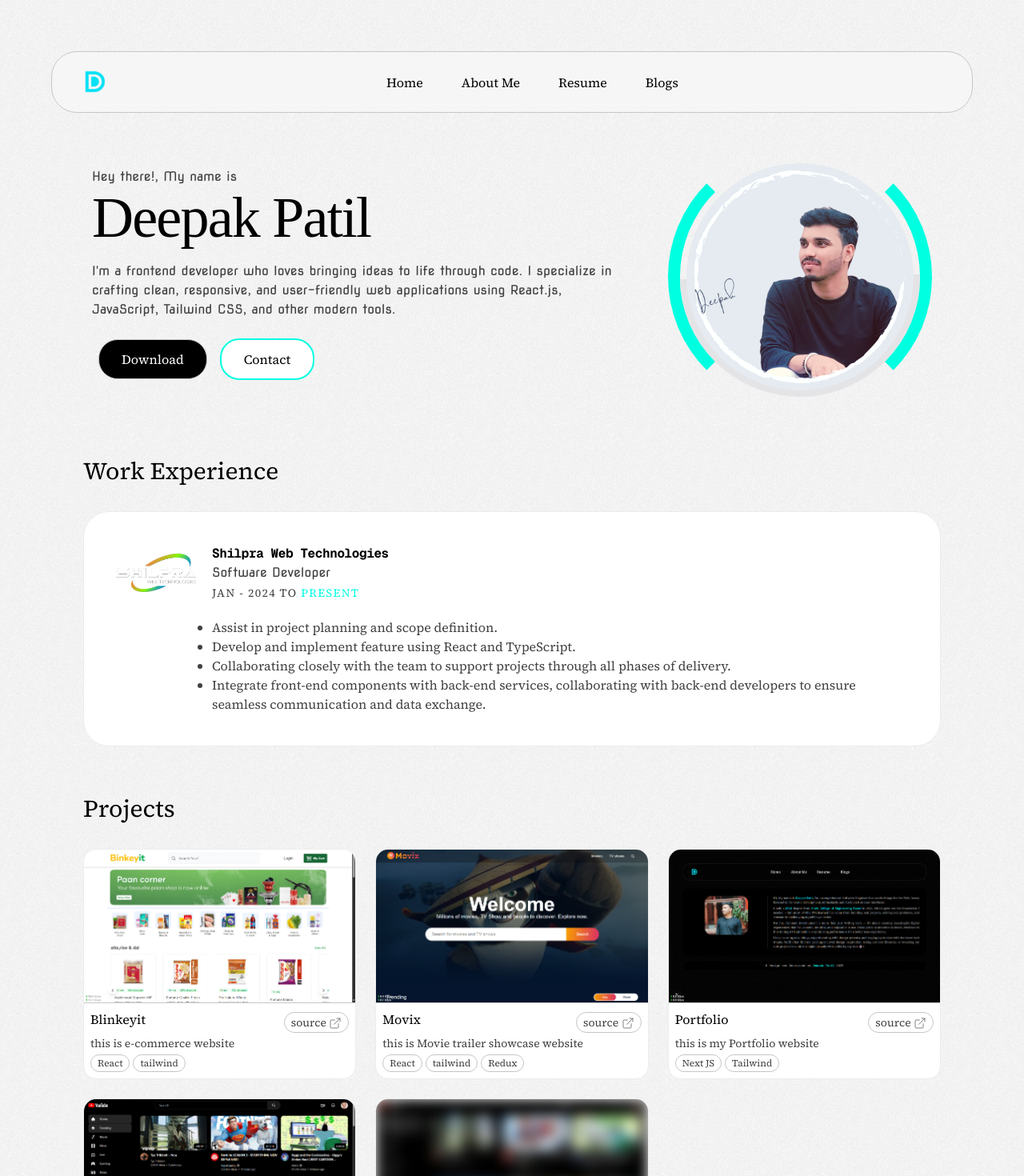
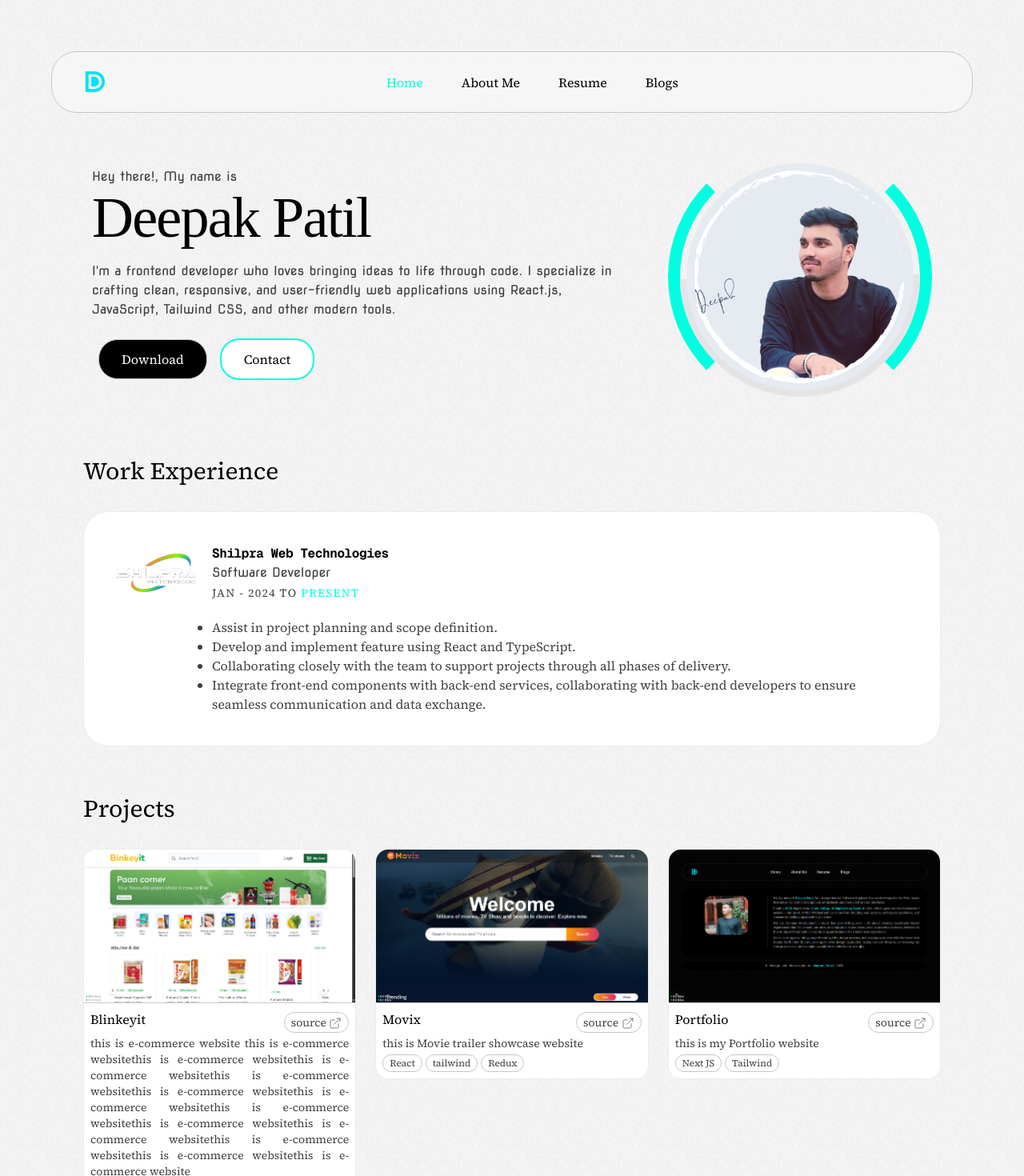
Before and after one commit to deepakpatil9850/my-portfolio, a Next.js app: page / in a window 1280 px wide. Shown: the top 1470 px of the page at 80% size. Built offline with nearby package versions, Linux system fonts and the light colour scheme; no server answers; a web font is replaced by a local one.

Commit message:
active navlink

```diff
--- a/package.json
+++ b/package.json
@@ -11,7 +11,6 @@
   "dependencies": {
     "lucide-react": "^0.511.0",
     "next": "15.3.2",
-    "pdfjs-dist": "^5.3.31",
     "react": "^19.0.0",
     "react-dom": "^19.0.0",
     "react-pdf": "^9.2.1"
@@ -26,7 +25,6 @@
     "eslint": "^9",
     "eslint-config-next": "15.3.2",
     "tailwindcss": "^4",
-    "typescript": "^5",
-    "worker-loader": "^3.0.8"
+    "typescript": "^5"
   }
 }
--- /dev/null
+++ b/src/app/components/NavLink.tsx
@@ -0,0 +1,29 @@
+"use client";
+import Link from "next/link";
+import {usePathname} from "next/navigation";
+import React from "react";
+
+type NavLinkProps = {
+  href: string;
+  children: React.ReactNode;
+  onClick?: () => void;
+};
+
+function NavLink({href, children, onClick}: NavLinkProps) {
+  const pathname = usePathname();
+  const isActive = pathname === href;
+
+  return (
+    <Link
+      href={href}
+      onClick={onClick}
+      className={
+        isActive ? "text-theme" : " " + " hover:text-theme duration-300"
+      }
+    >
+      {children}
+    </Link>
+  );
+}
+
+export default NavLink;
--- a/src/app/components/header/Header.tsx
+++ b/src/app/components/header/Header.tsx
@@ -4,9 +4,11 @@
 import Image from "next/image";
 import Link from "next/link";
 import React, {useState} from "react";
+import NavLink from "../NavLink";
 
 const Header = () => {
   const [showMenu, setShowMenu] = useState(false);
+
   const handleMenuClick = () => {
     setShowMenu((prev) => !prev);
   };
@@ -34,14 +36,9 @@
       <div className="sm:block hidden">
         <ul className="flex gap-x-12">
           {menuList.map(({name, pageLink}) => (
-            <Link
-              href={pageLink}
-              about=""
-              key={name}
-              className="hover:text-theme duration-300 active:text-theme"
-            >
+            <NavLink href={pageLink} key={name}>
               <li>{name}</li>
-            </Link>
+            </NavLink>
           ))}
         </ul>
       </div>
@@ -58,15 +55,9 @@
       >
         <ul className="flex flex-col gap-10 items-center">
           {menuList.map(({name, pageLink}) => (
-            <Link
-              href={pageLink}
-              about=""
-              key={name}
-              className="hover:text-theme duration-300 active:text-theme"
-              onClick={() => closeMenu()}
-            >
+            <NavLink href={pageLink} key={name} onClick={() => closeMenu()}>
               <li>{name}</li>
-            </Link>
+            </NavLink>
           ))}
         </ul>
         <button
--- a/src/app/components/projects/Projects.tsx
+++ b/src/app/components/projects/Projects.tsx
@@ -12,7 +12,8 @@
       projectTitle: "Blinkeyit",
       sourceLink: "https://github.com/deepakpatil9850/blinkeyit-ecom",
       techStack: ["React", "tailwind"],
-      description: "this is e-commerce website",
+      description:
+        "this is e-commerce website this is e-commerce websitethis is e-commerce websitethis is e-commerce websitethis is e-commerce websitethis is e-commerce websitethis is e-commerce websitethis is e-commerce websitethis is e-commerce websitethis is e-commerce websitethis is e-commerce websitethis is e-commerce websitethis is e-commerce website",
       projectLink: "https://blinkeyit-d8ih.vercel.app/",
     },
     {
@@ -55,7 +56,7 @@
   ];
   return (
     <SectionLayout heading="Projects">
-      <div className="grid gap-6 justify-center items-center md:grid-cols-2 lg:grid-cols-3">
+      <div className="grid gap-6 justify-center items-start md:grid-cols-2 lg:grid-cols-3">
         {projectList.map((project) => (
           <Card
             key={project.projectOrder}
```
Also changed, not shown: 1 other file (tests, documents, lock files or other folders).
